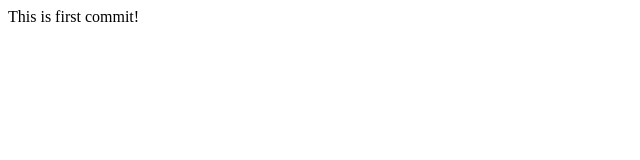
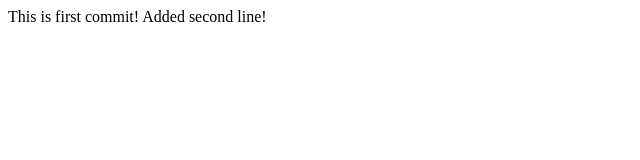
Before and after one commit to shpachynska/frontend_test, a plain HTML site: page index.html in a window 1280 px wide. Shown: the whole page, without its empty margins (0-640 px from the left). Drawn offline with Linux system fonts and the light colour scheme.

Commit message:
added second line

```diff
--- a/index.html
+++ b/index.html
@@ -5,6 +5,6 @@
     <title>Document</title>
   </head>
   <body>
-    This is first commit!
+    This is first commit! Added second line!
   </body>
 </html>
```
